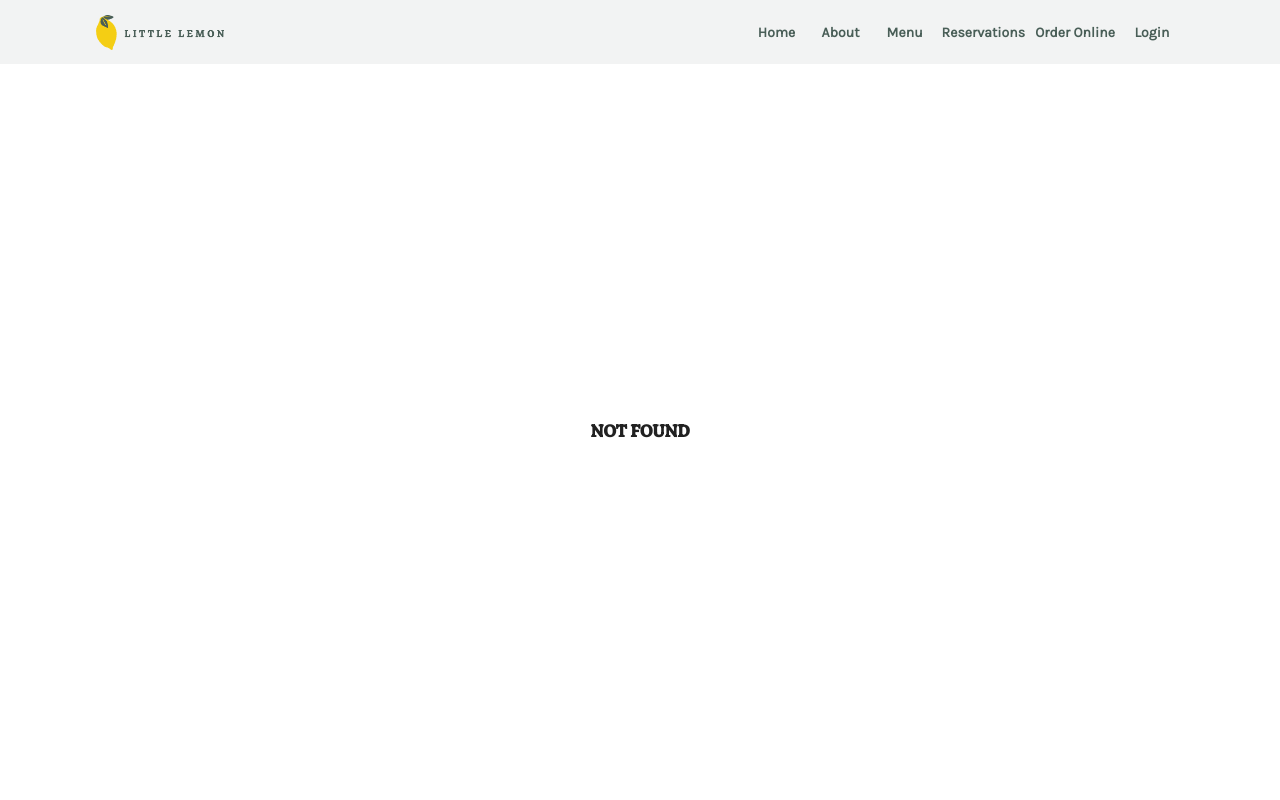
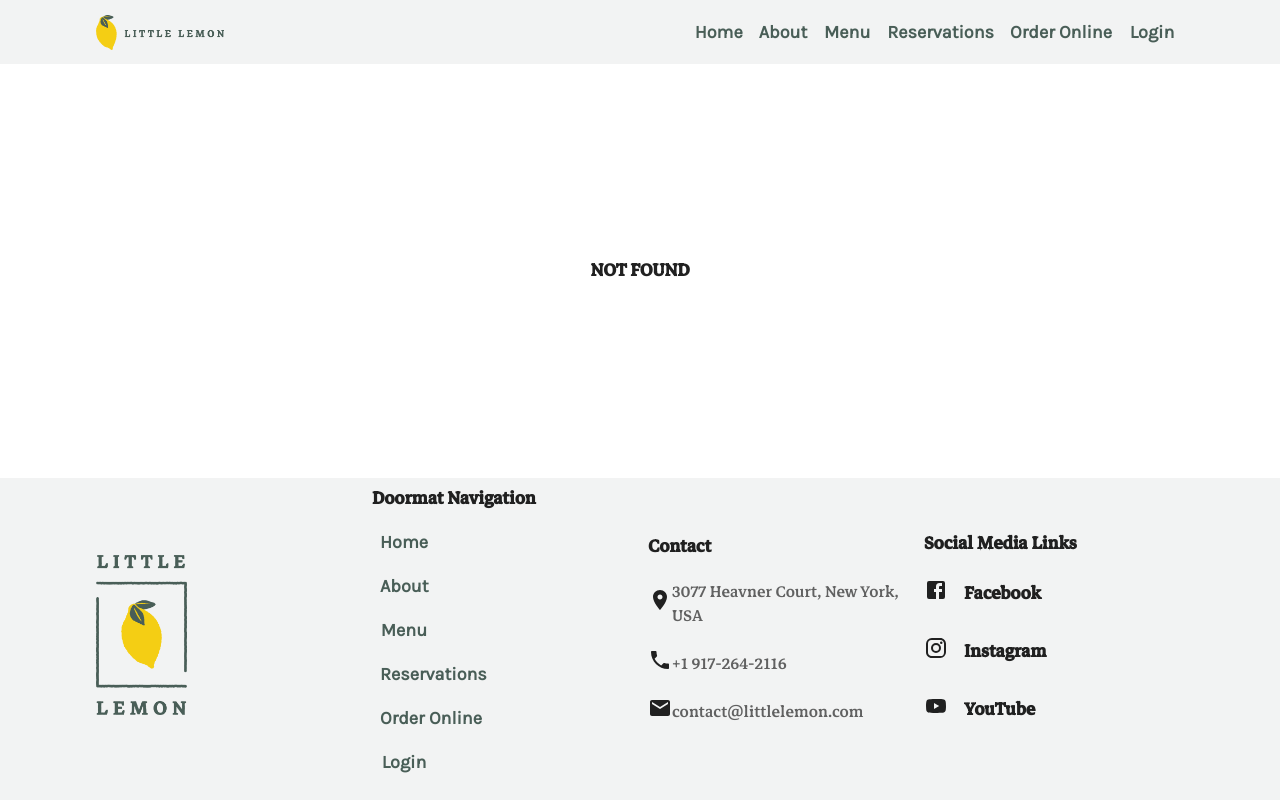
Before and after one commit to gabriel1997c/restaurant-website, a React (Vite) app: page / in a window 1280 px wide. Before the commit this address had no page. Built offline with nearby package versions, Linux system fonts and the light colour scheme.

Commit message:
added footer component

```diff
--- /dev/null
+++ b/src/components/Footer/Footer.tsx
@@ -0,0 +1,61 @@
+import {
+  BottomNavigation,
+  Box,
+  Grid,
+  List,
+  ListItem,
+  ListItemText,
+  ListItemButton,
+  Typography,
+} from '@mui/material';
+import NavItem from 'components/NavItem';
+import { contactDetails, navItems, socialMediaDetails } from 'constants';
+
+import logo from '../../assets/vertical-logo.png';
+import { styles } from './styles';
+
+const Footer = () => {
+  return (
+    <BottomNavigation component="footer" sx={styles.footerBar}>
+      <Grid container sx={styles.outerContainer} spacing={2}>
+        <Grid item xs={12} sm={6} md={3}>
+          <Box component="img" src={logo} alt="logo" height={160} />
+        </Grid>
+        <Grid item xs={12} sm={6} md={3}>
+          <Typography variant="body1">Doormat Navigation</Typography>
+          <List>
+            {navItems.map((item, idx) => (
+              <ListItem disableGutters>
+                <NavItem key={idx} item={item} idx={idx} />
+              </ListItem>
+            ))}
+          </List>
+        </Grid>
+        <Grid item xs={12} sm={6} md={3}>
+          <Typography variant="body1">Contact</Typography>
+          <List>
+            {contactDetails.map((item, idx) => (
+              <ListItem disableGutters>
+                <Box role="span">{item.icon}</Box>
+                <ListItemText key={idx} secondary={item.value} />
+              </ListItem>
+            ))}
+          </List>
+        </Grid>
+        <Grid item xs={12} sm={6} md={3}>
+          <Typography variant="body1">Social Media Links</Typography>
+          <List>
+            {socialMediaDetails.map((item, idx) => (
+              <ListItem disableGutters>
+                <Box role="span">{item.icon}</Box>
+                <ListItemButton key={idx} component="a" href={item.value}>{item.label}</ListItemButton>
+              </ListItem>
+            ))}
+          </List>
+        </Grid>
+      </Grid>
+    </BottomNavigation>
+  );
+};
+
+export default Footer;
--- /dev/null
+++ b/src/components/Footer/index.ts
@@ -0,0 +1 @@
+export { default } from './Footer';
--- /dev/null
+++ b/src/components/Footer/styles.ts
@@ -0,0 +1,17 @@
+export const styles = {
+  outerContainer: {
+    display: 'flex',
+    justifyContent: 'space-between',
+    alignItems: 'center',
+    px: 12,
+    py: 1,
+  },
+  footerBar: (theme) => ({
+    backgroundColor: theme.palette.silver.lighter,
+    height: 'auto',
+  }),
+  navLinksContainer: {
+    justifyContent: 'flex-end',
+    alignItems: 'flex-end',
+  },
+};
--- a/src/components/NavItem/NavItem.tsx
+++ b/src/components/NavItem/NavItem.tsx
@@ -8,7 +8,7 @@ const NavItem: React.FC<INavItem> = ({ item, idx }: INavItem) => (
   <Button
     key={`nav-items-menu-item-${idx}`}
     variant="text"
-    size="small"
+    size="medium"
     component={Link}
     to={item.url}
   >
--- a/src/components/PageLayout/PageLayout.tsx
+++ b/src/components/PageLayout/PageLayout.tsx
@@ -1,5 +1,5 @@
 import { Box } from '@mui/material';
-import { Header } from 'components';
+import { Footer, Header } from 'components';
 
 import type { IPageLayout } from './types';
 
@@ -19,6 +19,7 @@ const PageLayout: React.FC<IPageLayout> = ({ sx, children }: IPageLayout) => {
       <Box sx={{ flex: 1, display: 'flex', justifyContent: 'center', alignItems: 'center' }}>
         {children}
       </Box>
+      <Footer />
     </Box>
   );
 };
--- a/src/components/index.ts
+++ b/src/components/index.ts
@@ -1,2 +1,3 @@
+export { default as Footer } from './Footer';
 export { default as Header } from './Header';
 export { default as PageLayout } from './PageLayout';
--- /dev/null
+++ b/src/constants/footerItems.tsx
@@ -0,0 +1,40 @@
+import EmailIcon from '@mui/icons-material/Email';
+import FacebookIcon from '@mui/icons-material/Facebook';
+import InstagramIcon from '@mui/icons-material/Instagram';
+import PhoneIcon from '@mui/icons-material/Phone';
+import PlaceIcon from '@mui/icons-material/Place';
+import YouTubeIcon from '@mui/icons-material/YouTube';
+
+
+export const contactDetails = [
+  {
+    icon: <PlaceIcon />,
+    value: '3077 Heavner Court, New York, USA',
+  },
+  {
+    icon: <PhoneIcon />,
+    value: '+1 917-264-2116',
+  },
+  {
+    icon: <EmailIcon />,
+    value: 'contact@littlelemon.com',
+  },
+];
+
+export const socialMediaDetails = [
+  {
+    label: 'Facebook',
+    icon: <FacebookIcon />,
+    value: 'https://www.facebook.com/',
+  },
+  {
+    label: 'Instagram',
+    icon: <InstagramIcon />,
+    value: 'https://www.instagram.com/',
+  },
+  {
+    label: 'YouTube',
+    icon: <YouTubeIcon />,
+    value: 'https://www.youtube.com/',
+  },
+];
--- a/src/constants/index.ts
+++ b/src/constants/index.ts
@@ -1,2 +1,3 @@
+export * from './footerItems.tsx';
+export * from './navItems';
 export * from './routes';
-export * from './navItems';
```
